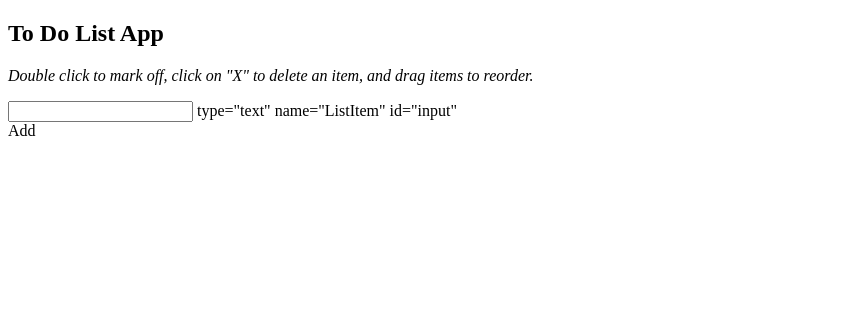
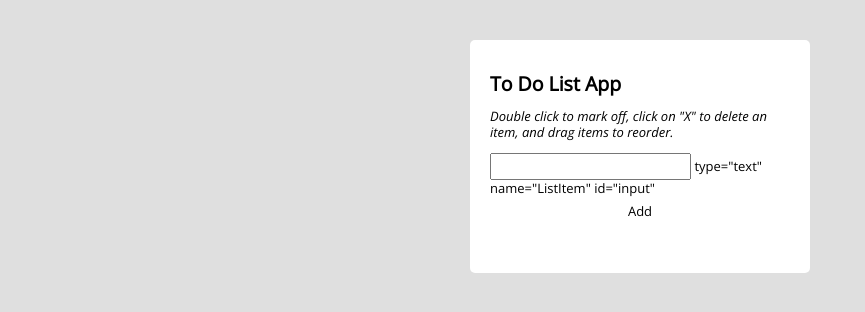
Before and after one commit to BriWins/to-do-list-app, a plain HTML site: page index.html in a window 1280 px wide. Shown: the whole page, without its empty margins (0-865 px from the left). Drawn offline with nearby package versions, Linux system fonts and the light colour scheme; files whose address does not match are found by name.

Commit message:
Added styles.css extension

```diff
--- a/index.html
+++ b/index.html
@@ -4,6 +4,7 @@
     <meta charset="UTF-8">
     <meta http-equiv="X-UA-Compatible" content="IE=edge">
     <meta name="viewport" content="width=device-width, initial-scale=1.0">
+     <link href="CSS/styles.css" rel="stylesheet" type="text/css"/>
     <title>To Do List</title>
 </head>
 <body>
```
